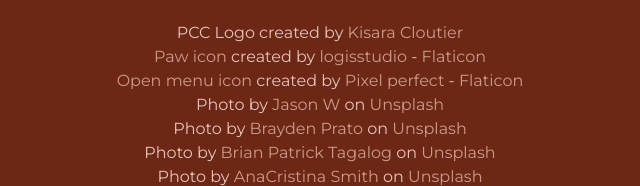
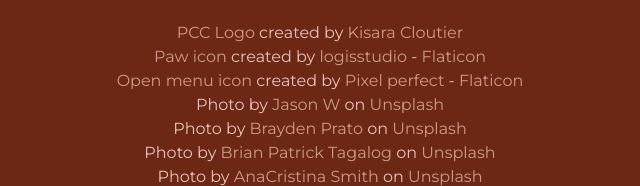
Before and after one commit to kclout/PawsomeCatCafe, a plain HTML site: page Copyright/index.html in a window 1280 px wide. Shown: the part 234-420 px from the top of the page, 320-960 px from the left. Drawn offline with Linux system fonts and the light colour scheme.

Commit message:
Minor changes

```diff
--- a/Copyright/index.html
+++ b/Copyright/index.html
@@ -22,7 +22,7 @@
         <main>
             <div class="main flex-container">
                 <h1>Copyright & Attributions</h1>
-                <p>PCC Logo created by <a href="https://kclout.github.io">Kisara Cloutier</a></p>
+                <p><a href="https://github.com/kclout/PawsomeCatCafe/blob/main/resources/images/PCCLogo.png">PCC Logo</a> created by <a href="https://kclout.github.io">Kisara Cloutier</a></p>
                 <p><a href="https://www.flaticon.com/free-icon/pets_9513911?term=paw&page=1&position=4&origin=tag&related_id=9513911">Paw icon</a> created by <a href="https://www.flaticon.com/authors/logisstudio">logisstudio</a> - <a href="https://www.flaticon.com/free-icons/paw">Flaticon</a></p>
                 <p><a href="https://www.flaticon.com/free-icon/menu_1828859?term=open+menu&page=1&position=3&origin=tag&related_id=1828859">Open menu icon</a> created by <a href="https://www.flaticon.com/authors/pixel-perfect">Pixel perfect</a> - <a href="https://www.flaticon.com/free-icons/open-menu">Flaticon</a></p>
                 <p>Photo by <a href="https://unsplash.com/@jasonwong23?utm_content=creditCopyText&utm_medium=referral&utm_source=unsplash">Jason W</a> on <a href="https://unsplash.com/photos/white-ceramic-teacup-with-coffee-latte-art-kSlL887znkE?utm_content=creditCopyText&utm_medium=referral&utm_source=unsplash">Unsplash</a></p>
```
Also changed, not shown: 1 other file.
